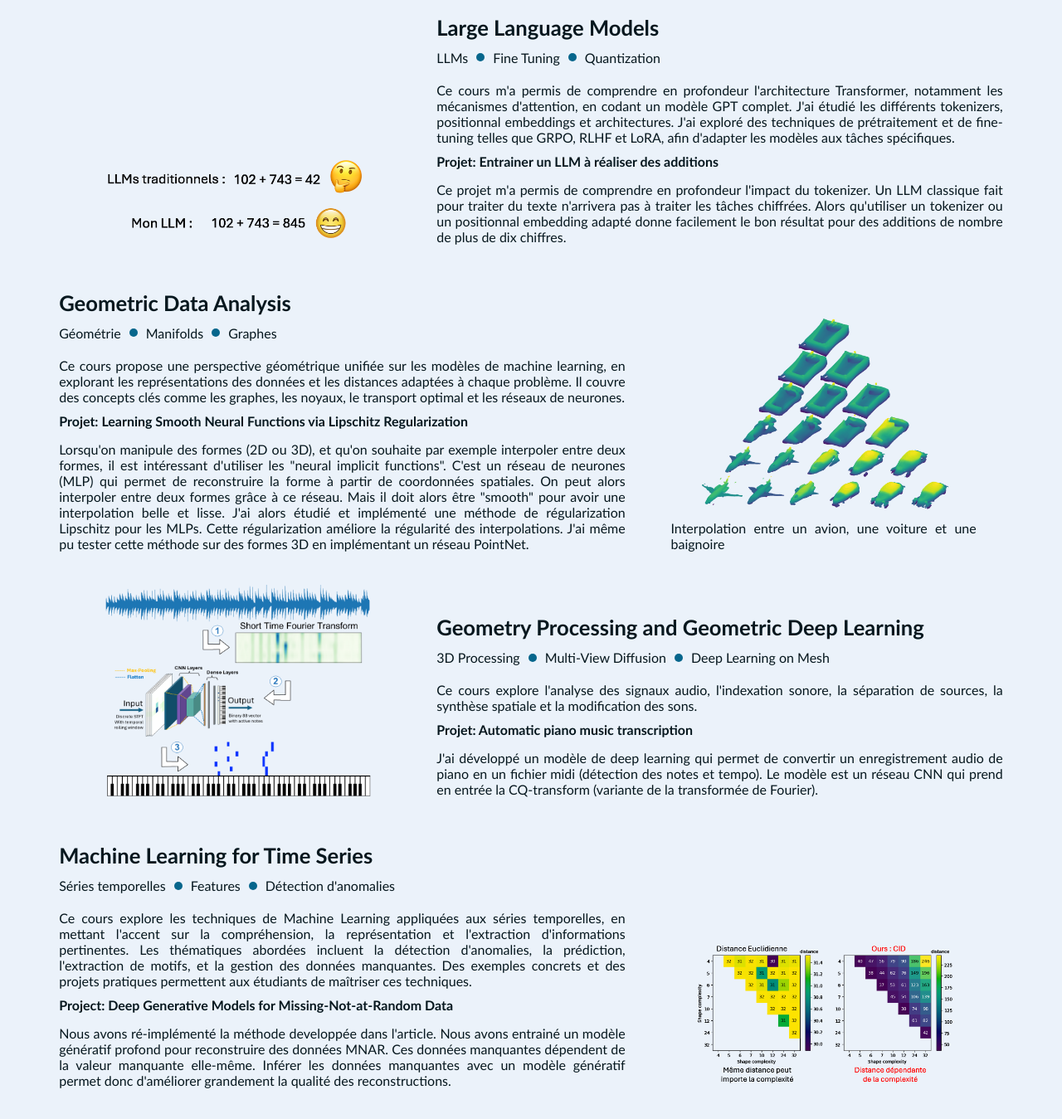
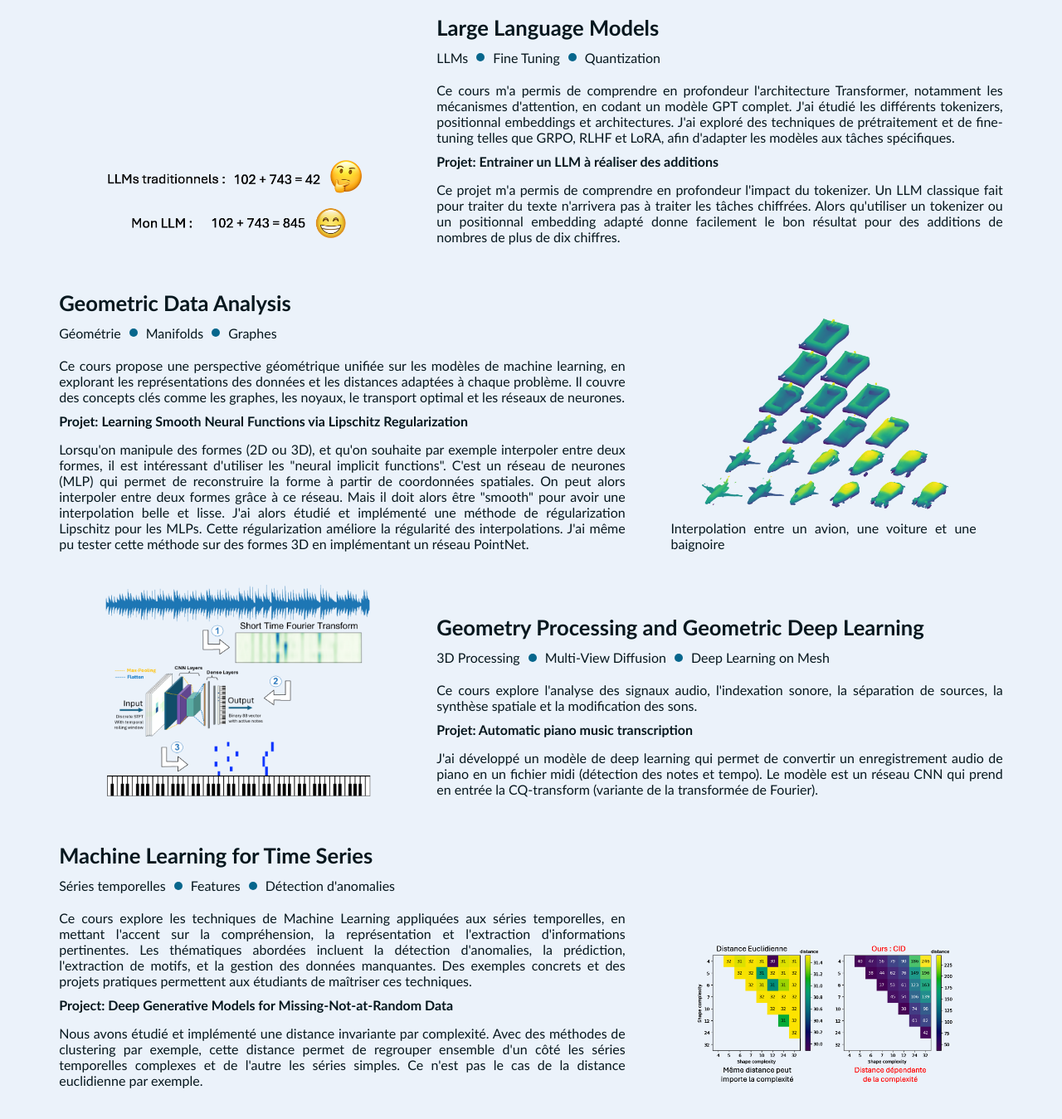
Before and after one commit to Damien-Bouet/damien-bouet.github.io, a plain HTML site: page mva.html in a window 1280 px wide. Shown: the part 746-2095 px from the top of the page at 83% size. Drawn offline with nearby package versions, Linux system fonts and the light colour scheme.

Commit message:
correction

```diff
--- a/mva.html
+++ b/mva.html
@@ -107,7 +107,7 @@
 			    Ce projet m'a permis de comprendre en profondeur l'impact du tokenizer. Un LLM classique fait pour
           traiter du texte n'arrivera pas à traiter les tâches chiffrées. Alors qu'utiliser un tokenizer ou
           un positionnal embedding adapté donne facilement le bon résultat pour des
-          additions de nombre de plus de dix chiffres.
+          additions de nombres de plus de dix chiffres.
         </div>
       </div>
     </div>
@@ -197,10 +197,9 @@
         </div>
         <div class="text" style="margin-top: 10px;"><b>Project: Deep Generative Models for Missing-Not-at-Random Data</b></div>
         <div class="text">
-          	Nous avons ré-implémenté la méthode developpée dans l'article.
-			Nous avons entrainé un modèle génératif profond pour reconstruire des données MNAR.
-			Ces données manquantes dépendent de la valeur manquante elle-même. Inférer les données manquantes
-			avec un modèle génératif permet donc d'améliorer grandement la qualité des reconstructions.
+          Nous avons étudié et implémenté une distance invariante par complexité. Avec des méthodes de clustering
+          par exemple, cette distance permet de regrouper ensemble d'un côté les séries temporelles complexes et de l'autre les séries simples.
+          Ce n'est pas le cas de la distance euclidienne par exemple.
         </div>
       </div>
       <div class="image-block">
```
